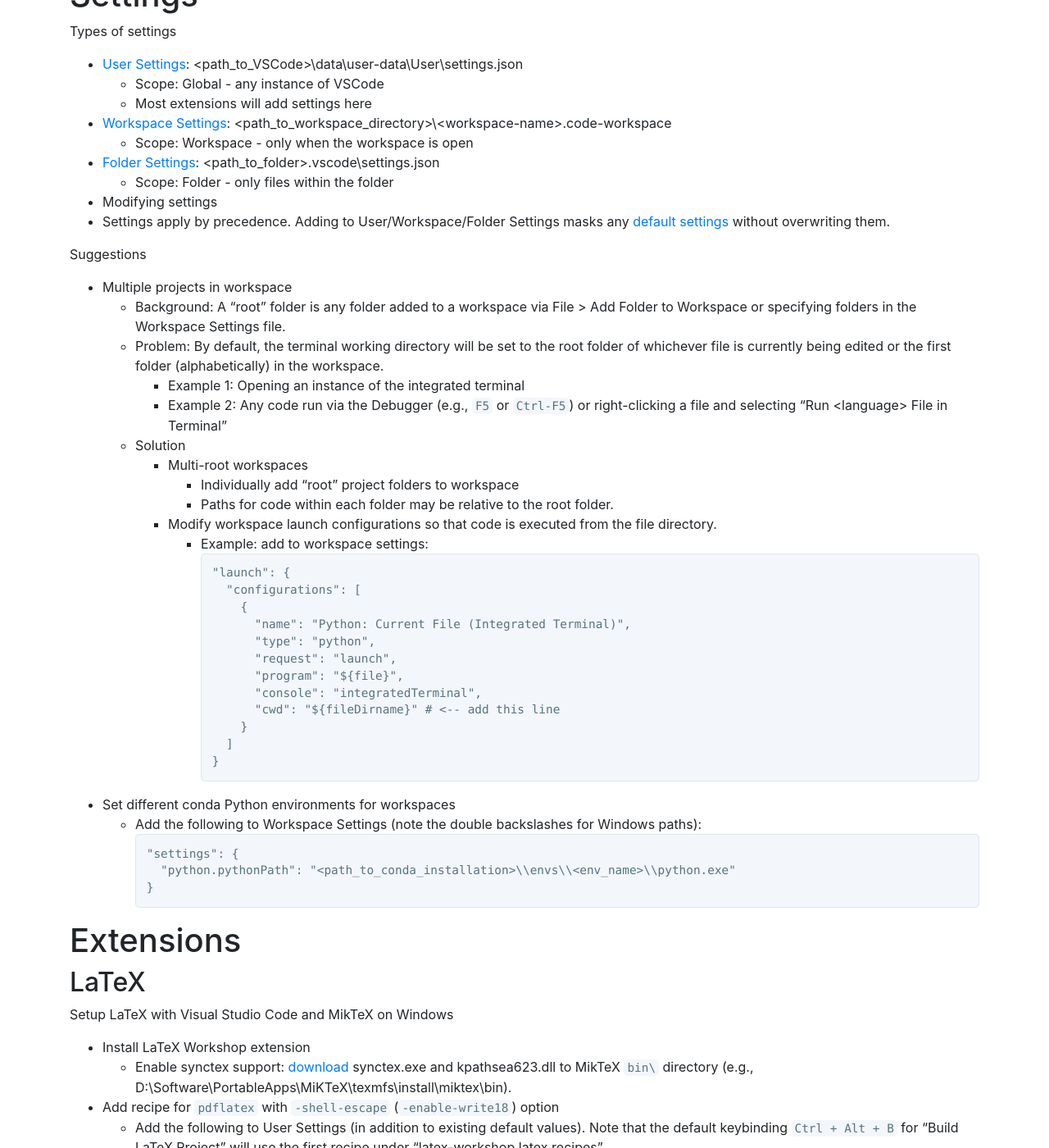
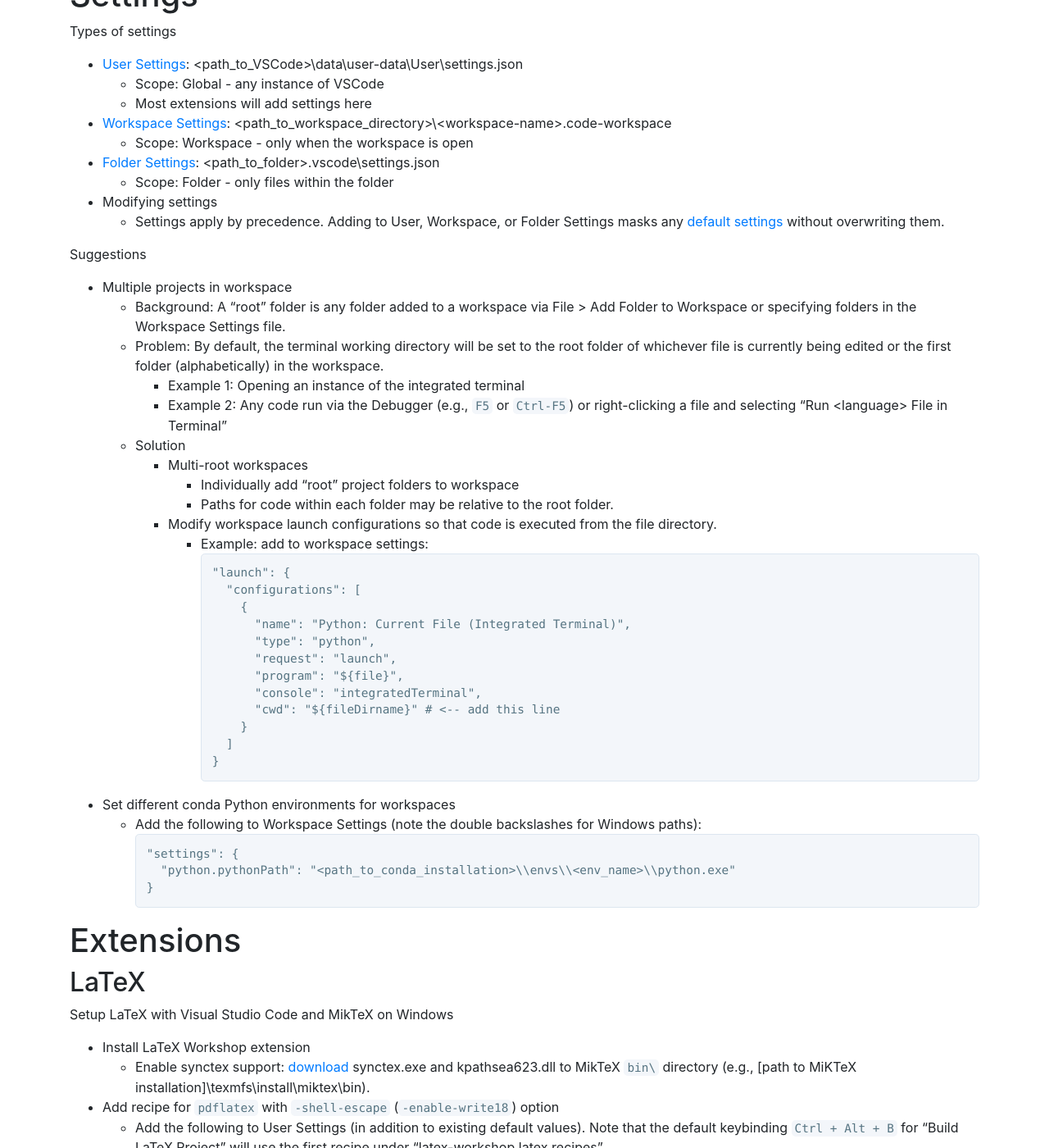
Before and after one commit to bentyeh/bentyeh.github.io, a Jekyll site: the page built from _posts/2018-11-05-vscode.md, in a window 1280 px wide and 1400 px high, scrolled down 342 px. Shown: the whole window at 82% size. Built offline with Jekyll 4.4.1, drawn with Linux system fonts in a browser that asks for light colours.

Commit message:
Trivial updates
_layouts/default.html: Removed extra whitespace. _posts/2018-11-05-vscode.md: replace personal path with generic path for MikTeX installation

````diff
--- a/_posts/2018-11-05-vscode.md
+++ b/_posts/2018-11-05-vscode.md
@@ -21,7 +21,7 @@ Types of settings
 - [Folder Settings](https://code.visualstudio.com/docs/editor/multi-root-workspaces#_settings): \<path_to_folder\>\.vscode\settings.json
   - Scope: Folder - only files within the folder
 - Modifying settings
-- Settings apply by precedence. Adding to User/Workspace/Folder Settings masks any [default settings](https://code.visualstudio.com/docs/getstarted/settings#_default-settings) without overwriting them.
+  - Settings apply by precedence. Adding to User, Workspace, or Folder Settings masks any [default settings](https://code.visualstudio.com/docs/getstarted/settings#_default-settings) without overwriting them.
 
 Suggestions
 - Multiple projects in workspace
@@ -63,7 +63,7 @@ Suggestions
 
 Setup LaTeX with Visual Studio Code and MikTeX on Windows
 - Install LaTeX Workshop extension
-  - Enable synctex support: [download](https://github.com/aminophen/w32tex-build) synctex.exe and kpathsea623.dll to MikTeX `bin\` directory (e.g., D:\Software\PortableApps\MiKTeX\texmfs\install\miktex\bin).
+  - Enable synctex support: [download](https://github.com/aminophen/w32tex-build) synctex.exe and kpathsea623.dll to MikTeX `bin\` directory (e.g., \[path to MiKTeX installation\]\texmfs\install\miktex\bin).
 - Add recipe for `pdflatex` with `-shell-escape` (`-enable-write18`) option
   - Add the following to User Settings (in addition to existing default values). Note that the default keybinding `Ctrl + Alt + B` for "Build LaTeX Project" will use the first recipe under "latex-workshop.latex.recipes".
     ```{json}
````
Also changed, not shown: _layouts/default.html (line endings or trailing spaces).
